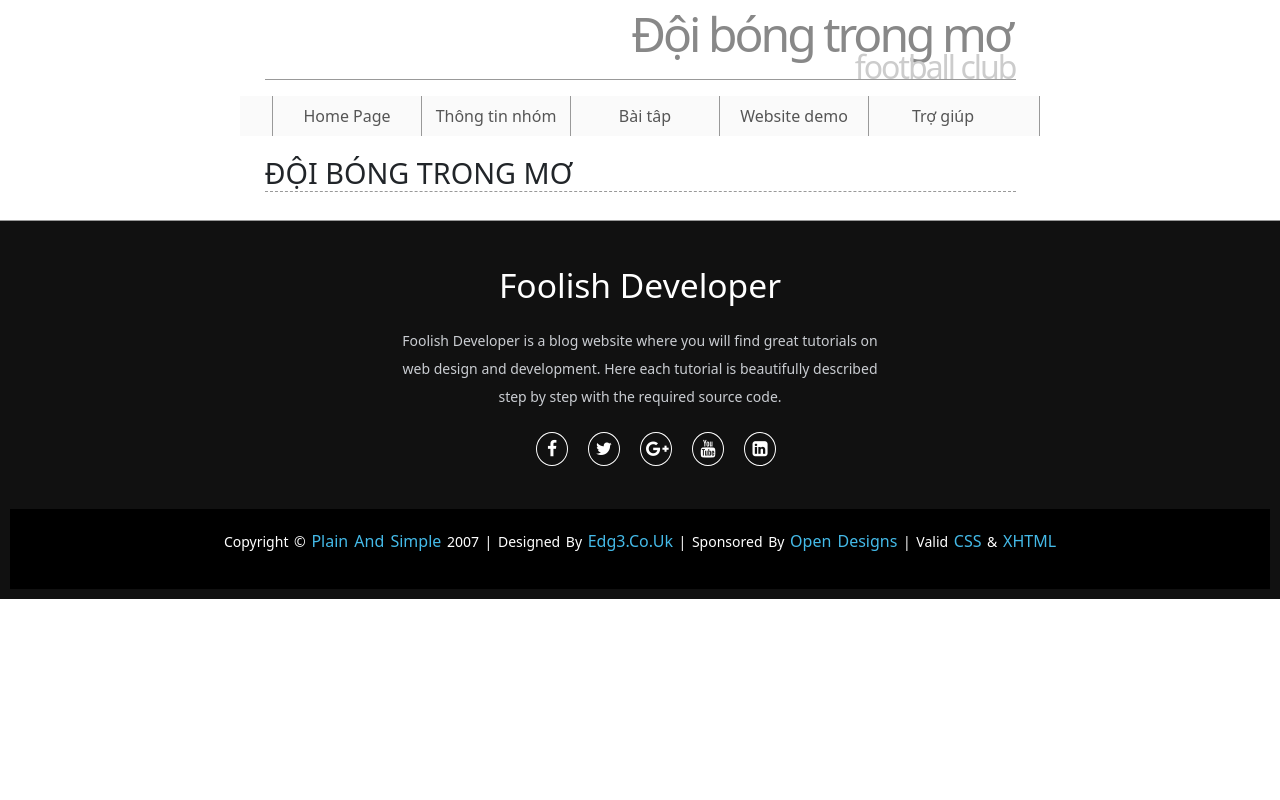
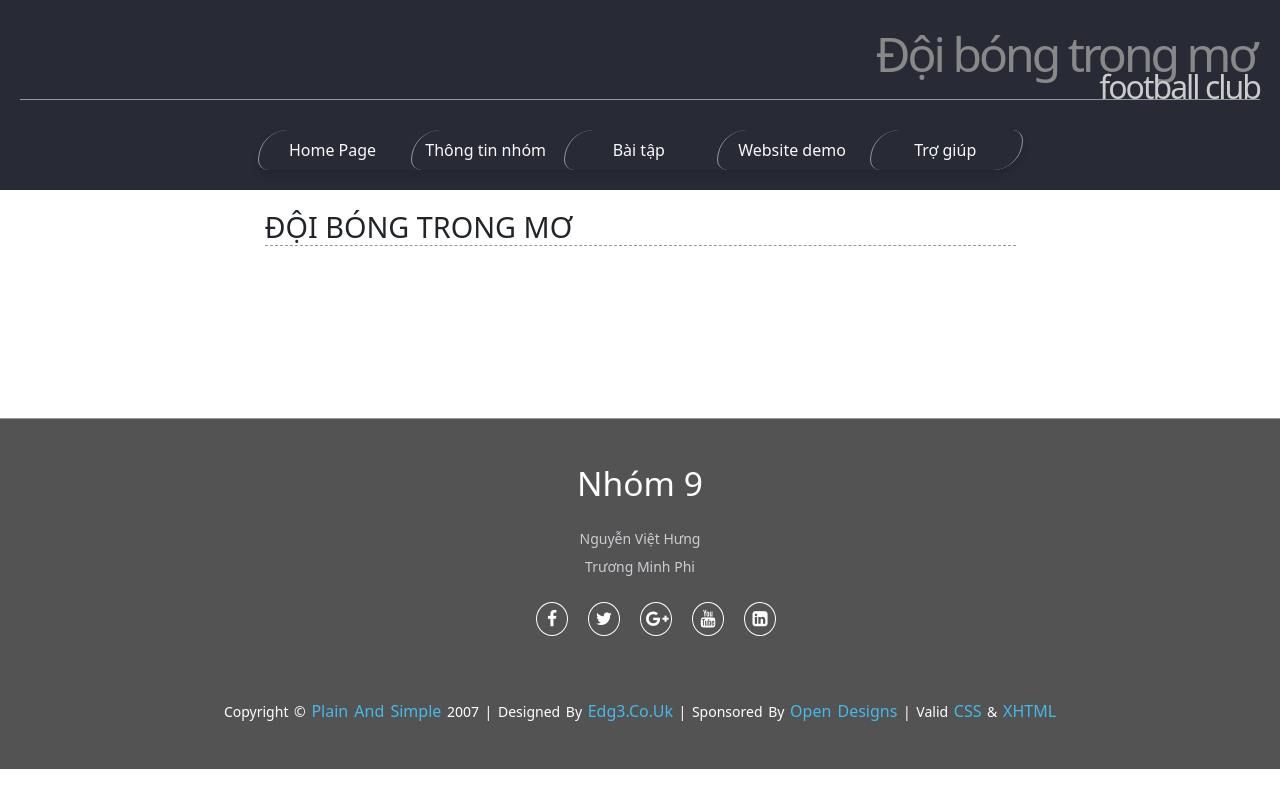
Before and after one commit to viethugn/Web_QLDB, a PHP site: page / in a window 1280 px wide. Run offline with PHP 8.4, Linux system fonts and the light colour scheme; some libraries are stand-ins or nearby versions.

Commit message:
load 4/11

```diff
--- a/includes/footer.html
+++ b/includes/footer.html
@@ -6,15 +6,13 @@
 		padding: 0;
 		box-sizing: border-box;
 	}
-
 </style>
 </div>
 
 <div id="footer">
 	<div class="footer-content">
-		<h3>Foolish Developer</h3>
-		<p>Foolish Developer is a blog website where you will find great tutorials on web design and development. Here
-			each tutorial is beautifully described step by step with the required source code.</p>
+		<h3>Nhóm 9</h3>
+		<p>Nguyễn Việt Hưng <br> Trương Minh Phi</p>
 		<ul class="socials">
 			<li><a href="#"><i class="fa fa-facebook"></i></a></li>
 			<li><a href="#"><i class="fa fa-twitter"></i></a></li>
@@ -38,7 +36,35 @@
 			href="http://validator.w3.org/">XHTML</a>
 	</p> -->
 </div>
+</div>
+<!-- <script>
+	// add click highlight
+	var header = document.getElementById("myDIV");
+	var livs = header.getElementsByClassName("liv");
+
+	for (var i = 0; i < livs.length; i++) {
+		livs[i].addEventListener("click", function () {
+			var current = document.getElementsByClassName(" active");
+			current[0].className = current[0].className.replace(" active", "");
+			this.className += " active";
+		});
+	}
+</script> -->
 <script src="js/treelink.js"></script>
+<script>
+	$(function(){
+    // this will get the full URL at the address bar
+    var url = window.location.href;
+
+    // passes on every "a" tag
+    $("#navigation a").each(function() {
+            // checks if its the same on the address bar
+        if(url == (this.href)) {
+            $(this).closest("li").addClass("active");
+        }
+    });
+});
+</script>
 </body>
 
 </html>
--- a/includes/header.html
+++ b/includes/header.html
@@ -1,28 +1,39 @@
 <!DOCTYPE html PUBLIC "-//W3C//DTD XHTML 1.0 Strict//EN" "http://www.w3.org/TR/xhtml1/DTD/xhtml1-strict.dtd">
 <html xmlns="http://www.w3.org/1999/xhtml">
+
 <head>
 	<!-- <title><?php echo $page_title; ?></title>	 -->
 	<link rel="stylesheet" href="includes/style.css" type="text/css" media="screen" />
 	<meta http-equiv="content-type" content="text/html; charset=utf-8" />
 	<script src="//ajax.googleapis.com/ajax/libs/jquery/1.9.1/jquery.min.js"></script>
-	<link href="https://cdn.jsdelivr.net/npm/bootstrap@5.0.2/dist/css/bootstrap.min.css" rel="stylesheet" integrity="sha384-EVSTQN3/azprG1Anm3QDgpJLIm9Nao0Yz1ztcQTwFspd3yD65VohhpuuCOmLASjC" crossorigin="anonymous">
-	<script src="https://cdn.jsdelivr.net/npm/bootstrap@5.0.2/dist/js/bootstrap.bundle.min.js" integrity="sha384-MrcW6ZMFYlzcLA8Nl+NtUVF0sA7MsXsP1UyJoMp4YLEuNSfAP+JcXn/tWtIaxVXM" crossorigin="anonymous"></script>
+	<link href="https://cdn.jsdelivr.net/npm/bootstrap@5.0.2/dist/css/bootstrap.min.css" rel="stylesheet"
+		integrity="sha384-EVSTQN3/azprG1Anm3QDgpJLIm9Nao0Yz1ztcQTwFspd3yD65VohhpuuCOmLASjC" crossorigin="anonymous">
+	<script src="https://cdn.jsdelivr.net/npm/bootstrap@5.0.2/dist/js/bootstrap.bundle.min.js"
+		integrity="sha384-MrcW6ZMFYlzcLA8Nl+NtUVF0sA7MsXsP1UyJoMp4YLEuNSfAP+JcXn/tWtIaxVXM"
+		crossorigin="anonymous"></script>
 
 	<link rel="stylesheet" href="https://cdnjs.cloudflare.com/ajax/libs/font-awesome/4.7.0/css/font-awesome.min.css">
 </head>
+
 <body>
+	<div class="container-fluid">
+		<nav class="header_nav">
 			<div id="header">
 				<h1>Đội bóng trong mơ</h1>
 				<h2>football club</h2>
 			</div>
-	<div id="navigation">
+			<div id="navigation" class="container-fluid">
 				<ul>
-			<li><a href="index.php">Home Page</a></li>
-			<li><a href="thongtin.php">Thông tin nhóm</a></li>
-			<li><a href="baitap.php">Bài tâp</a></li>
-			<li><a href="pages/samples/login.php">Website demo</a></li>
-			<li><a href="trogiup.php">Trợ giúp</a></li>
+					<li><a class="hoverable" href="index.php">Home Page</a></li>
+					<li><a class="hoverable" href="thongtin.php">Thông tin nhóm</a></li>
+					<li><a class="hoverable" href="baitap.php">Bài tập</a></li>
+					<li><a class="hoverable" href="pages/samples/login.php">Website demo</a></li>
+					<li><a class="hoverable" href="trogiup.php">Trợ giúp</a></li>
 				</ul>
 			</div>
-	<div id="content"><!-- Start of the page-specific content. -->
+		</nav>
+
+
+		<div id="content">
+			<!-- Start of the page-specific content. -->
 			<!-- Script 9.1 - header.html -->
--- a/includes/style.css
+++ b/includes/style.css
@@ -18,12 +18,13 @@ a {
 a:hover {
 	color: #333;
 	text-decoration: none;
+	border-radius: 30px 10px
 }
 
 /* body */
 body {
 	background: #ffffff;
-	color: #555;
+	/* color: #555; */
 	font: 0.8em Arial, Helvetica, "bitstream vera sans", sans-serif;
 }
 
@@ -32,7 +33,25 @@ body {
 	border-bottom: 1px solid #999;
 	height: 80px;
 	margin: 0 auto;
-	width: 751px;
+	margin-bottom: 30px;
+	width: 100%;
+	color: #fafafa;
+}
+
+.header_nav {
+	background-color: #282A35;
+	padding: 20px;
+	color: #fafafa;
+}
+
+.container-fluid {
+	padding: 0px !important;
+
+}
+
+#navigation>ul {
+	margin-left: 0px;
+	padding-left: 0px;
 }
 
 #header h1 {
@@ -53,38 +72,86 @@ body {
 
 /* navigation */
 #navigation {
-	background: #fafafa;
+	background: #eceaf2;
 	border-right: 1px solid #999;
 	margin: 0 auto;
-	width: 800px;
+	width: 765px;
 	height: 40px;
 	list-style: none;
 }
 
+#navigation {
+	background-color: #282A35;
+	border-radius: 30px 10px;
+	box-shadow: 0px 5px 10px rgba(0, 0, 0, 0.12);
+}
+
+.hoverable {
+	display: inline-block;
+	backface-visibility: hidden;
+	vertical-align: middle;
+	position: relative;
+	/* tranform: translateZ(0); */
+	transition-duration: .3s;
+	transition-property: transform;
+}
+
 #navigation li {
 	border-left: 1px solid #999;
-	float: left;
+	/* float: left; */
 	width: 149px;
 	list-style: none;
+	display: inline-block;
+	border-radius: 30px 10px
 }
 
 #navigation a {
-	color: #555;
+	color: #fafafa;
 	display: block;
 	line-height: 40px;
 	text-align: center;
 	text-decoration: none;
+
+   border-radius: 30px 10px
 }
 
-#navigation a:hover {
+#navigation ul li:hover {
 	background: #e3e3e3;
-	color: #555;
+	color: #62c871;
 }
 
-#navigation .active {
+#navigation ul li:hover a {
 	background: #e3e3e3;
-	color: #777;
+	color: #62c871;
 }
+
+#navigation ul li.active {
+	background: #e3e3e3;
+	color: #62c871;
+}
+
+#navigation ul li.active a {
+	background: #588fa0;
+	color: #f6faf7;
+	border-radius: 30px 10px;
+	box-shadow:
+   -6px -6px 19px 0px #fff9,
+   -3px -3px 4px 0px #fff9,
+   6px 6px 19px 0px #0002,
+   3px 3px 4px 0px #0001;
+}
+
+.active {
+	background: #e3e3e3;
+	color: #62c871;
+}
+
+/* to override the existing css for "a" tag */
+#navigation .active a {
+	color: #62c871;
+}
+
+
 
 /* content */
 #content {
@@ -114,11 +181,12 @@ body {
 	bottom: 0;
 	left: 0;
 	right: 0;
-	background: #111;
+	background-color: #535353;
 	height: auto;
 	padding-top: 40px;
 	color: #fff;
 }
+
 .footer-content {
 	display: flex;
 	align-items: center;
@@ -175,13 +243,14 @@ body {
 	color: aqua;
 }
 
-.footer-bottom{
-    background: #000;
-    /* width: 100vw; */
-    padding: 20px;
+.footer-bottom {
+	background-color: #535353;
+	/* width: 100vw; */
+	padding: 20px;
 	/* padding-bottom: 40px; */
-    text-align: center;
+	text-align: center;
 }
+
 .footer-bottom p {
 	/* float: left; */
 	font-size: 14px;
@@ -231,6 +300,7 @@ body {
 		margin-bottom: 20px;
 	}
 }
+
 /* Added by Larry Ullman: */
 .error,
 .ad {
@@ -250,8 +320,8 @@ select,
 }
 
 /* -------------------------------------v Treelink */
-body {
-	/* margin: 30px; */
+.body {
+	margin: 30px;
 	font-family: sans-serif;
 }
 
@@ -293,7 +363,7 @@ body {
 	padding: 0 0 1em 1em;
 }
 
-.tree ul li {
+*/ .tree ul li {
 	padding: 1em 0 0 1em;
 }
 
--- a/index.php
+++ b/index.php
@@ -3,7 +3,10 @@ $page_title = 'Welcome to this Site!';
 include('includes/header.html');
 ?>
 <h1>ĐỘI BÓNG TRONG MƠ</h1>
-
+<p></p>
+<p></p>
+<p></p>
+<p></p>
 <?php
 include('includes/footer.html');
 ?>
```
Lines whose indentation alone changed are shown as unchanged.
